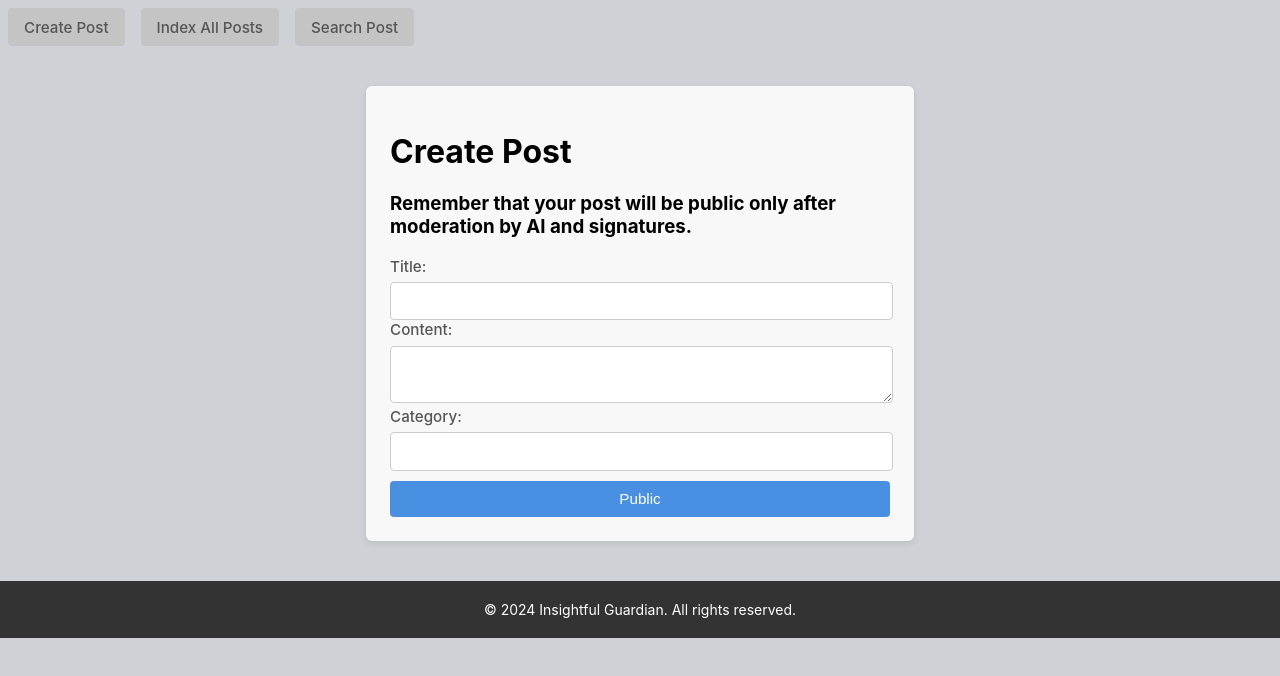
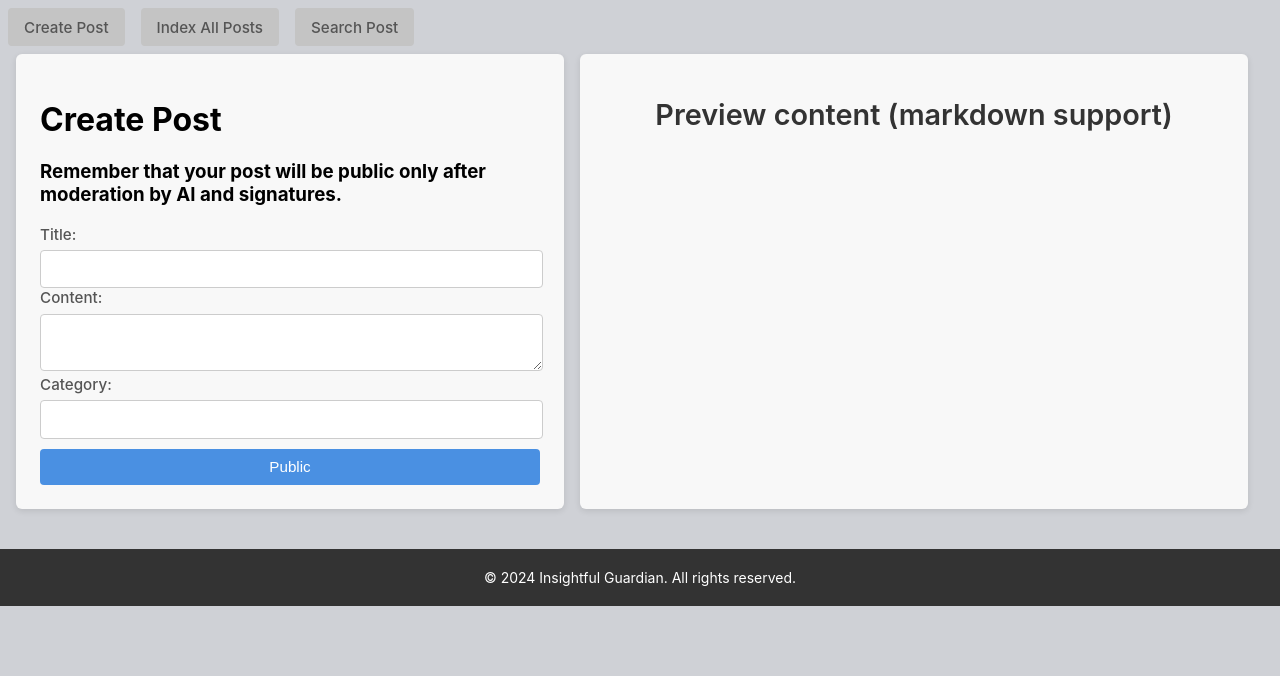
Before and after one commit to YarBurArt/insightful_guardian, a React (Create React App) app in the folder frontend/: page /create_post in a window 1280 px wide. Shown: the top 676 px of the page. Built offline with nearby package versions, Linux system fonts and the light colour scheme; the HTML template or start-up script is replaced by a standard one.

Commit message:
fix style

```diff
--- a/frontend/src/App.js
+++ b/frontend/src/App.js
@@ -4,7 +4,6 @@ import IndexAllPosts from './components/IndexAllPosts';
 import Footer from './components/Footer';
 import PostPage from './components/PostPage';
 import SearchPage from './components/SearchPage';
-import CategoryWidget from './components/CategoryWidget';
 import { BrowserRouter as Router,
   Route, Routes,
   Link} from 'react-router-dom';
--- a/frontend/src/components/IndexAllPosts.js
+++ b/frontend/src/components/IndexAllPosts.js
@@ -31,20 +31,21 @@ const IndexAllPosts = () => {
       };
     // TODO: optimize rendering posts lists on view
     return (
-        <div className="IndexPage">
+        <div className="container-n IndexPage">
         <CategoryWidget />
         <div className="IndexAllPosts">
             <h1>Posts.</h1>
             {isLoading ? (
                 <img src={loadingGif} alt="Loading..." />
             ) : (
-            <ul>
+            <ul className="posts">
                 {posts.map((post) => (
-                    <li key={post._id}>
+                    <li key={post._id} className="post">
                         <Link key={post.post_id} to={`/post/${post.post_id}`} className='link_post'>
                             {post.title}
                         </Link> <br/>
-                    | {post.content} <br/># {post.category}
+                    | {post.content.slice(0, 500)}
+                    {post.content.length > 500 && ' ...'}  <br/># {post.category}
                     </li>
                 ))}
             </ul>  )}
--- a/frontend/src/components/PostForm.js
+++ b/frontend/src/components/PostForm.js
@@ -3,6 +3,7 @@ import config from '../config';
 import axios from 'axios';
 import { Navigate } from 'react-router-dom';
 import { v4 as uuidv4 } from 'uuid';
+import ReactMarkdown from 'react-markdown';
 
 async function getIP() {
   try { // ipify crunch
@@ -43,6 +44,7 @@ const PostForm =  () => {
   };
   // react fragments here only for readability
   return (
+  <div className='container-n IndexPage'>
   <div className='PostForm'>
     <h1>Create Post</h1>
     <h3>Remember that your post will be public only after moderation by AI and signatures.</h3>
@@ -67,6 +69,11 @@ const PostForm =  () => {
       </>
       <button type="submit">Public </button>
     </form></div>
+    <div className='PostForm-preview'>
+      <h1>Preview content (markdown support)</h1>
+      <ReactMarkdown>{content}</ReactMarkdown>
+    </div>
+    </div>
   );
 };
 
--- a/frontend/src/components/PostPage.js
+++ b/frontend/src/components/PostPage.js
@@ -21,7 +21,6 @@ const PostPage = () => {
     <> <img src={loadingGif} alt="Loading..." />
        <p>Loading...</p> </>
   );
-  // TODO: markdown with custom styles
   return (
     <div className="PostPage">
       <h1>{postData.title}</h1>
--- a/frontend/src/styles.css
+++ b/frontend/src/styles.css
@@ -1,3 +1,4 @@
+@charset "UTF-8";
 .App {
   text-align: center;
 }
@@ -9,6 +10,13 @@
 
 html {
   background-color: #cfd1d6;
+}
+
+.cantainer-n {
+  display: flex;
+  flex-direction: column;
+  width: 100%;
+  min-height: 100vh;
 }
 
 .App-header {
@@ -159,8 +167,8 @@ footer .footer-content a:hover {
   background-color: #f5f5f5;
   border-radius: 8px;
   box-shadow: 0 2px 8px rgba(0, 0, 0, 0.1019607843);
-  margin: 0 auto;
-  max-width: 650px;
+  margin-left: 3rem;
+  margin-right: 3rem;
   padding: 2rem;
 }
 .IndexAllPosts h1 {
@@ -203,12 +211,27 @@ footer .footer-content a:hover {
   list-style-type: none;
   padding: 0;
 }
+.IndexAllPosts .posts {
+  display: flex; /* Разбить список на flexbox */
+  flex-wrap: wrap; /* Разрешить перенос элементов на новую строку */
+  justify-content: space-around; /* Распределить элементы равномерно */
+}
+.IndexAllPosts .posts .post {
+  flex: 1 0 300px;
+  margin: 10px;
+}
+@media (max-width: 768px) {
+  .IndexAllPosts .posts .posts .post {
+    flex: 1 0 50%;
+  }
+}
 
 .PostForm {
   background-color: #f8f8f8;
   border-radius: 6px;
   box-shadow: 0 2px 6px rgba(0, 0, 0, 0.1019607843);
-  margin: 2rem auto;
+  margin-left: 1rem;
+  margin-right: 1rem;
   max-width: 500px;
   padding: 1.5rem;
 }
@@ -255,6 +278,22 @@ footer .footer-content a:hover {
   font-size: 0.95rem;
   font-weight: 500;
   margin-bottom: 0.4rem;
+}
+
+.PostForm-preview {
+  background-color: #f8f8f8;
+  border-radius: 6px;
+  box-shadow: 0 2px 6px rgba(0, 0, 0, 0.1019607843);
+  margin-right: 2rem;
+  padding: 1.5rem;
+  flex: 1;
+}
+.PostForm-preview h1 {
+  color: #333;
+  font-size: 1.8rem;
+  font-weight: 600;
+  margin-bottom: 1.2rem;
+  text-align: center;
 }
 
 .PostPage {
--- a/frontend/src/styles/base/_reset.scss
+++ b/frontend/src/styles/base/_reset.scss
@@ -8,3 +8,9 @@
 html {
     background-color: #cfd1d6;
 }
+.cantainer-n {
+    display:flex;
+    flex-direction: column;
+    width: 100%;
+    min-height: 100vh;
+}
--- a/frontend/src/styles/pages/_post-form.scss
+++ b/frontend/src/styles/pages/_post-form.scss
@@ -2,7 +2,9 @@
     background-color: #f8f8f8;
     border-radius: 6px;
     box-shadow: 0 2px 6px #0000001a;
-    margin: 2rem auto;
+    //margin: 2rem auto;
+    margin-left: 1rem;
+    margin-right: 1rem;
     max-width: 500px;
     padding: 1.5rem;
     button {
@@ -50,3 +52,20 @@
         margin-bottom: 0.4rem;
     }
 }
+.PostForm-preview {
+    background-color: #f8f8f8;
+    border-radius: 6px;
+    box-shadow: 0 2px 6px #0000001a;
+    //margin: 2rem auto;
+    margin-right: 2rem;
+    //max-width: 800px;
+    padding: 1.5rem;
+    flex:1;;
+    h1 {
+        color: #333;
+        font-size: 1.8rem;
+        font-weight: 600;
+        margin-bottom: 1.2rem;
+        text-align: center;
+    }
+}
```
Also changed, not shown: frontend/src/styles/pages/_index.scss (+20 -2 lines), 2 other files (tests, documents, lock files or other folders).
